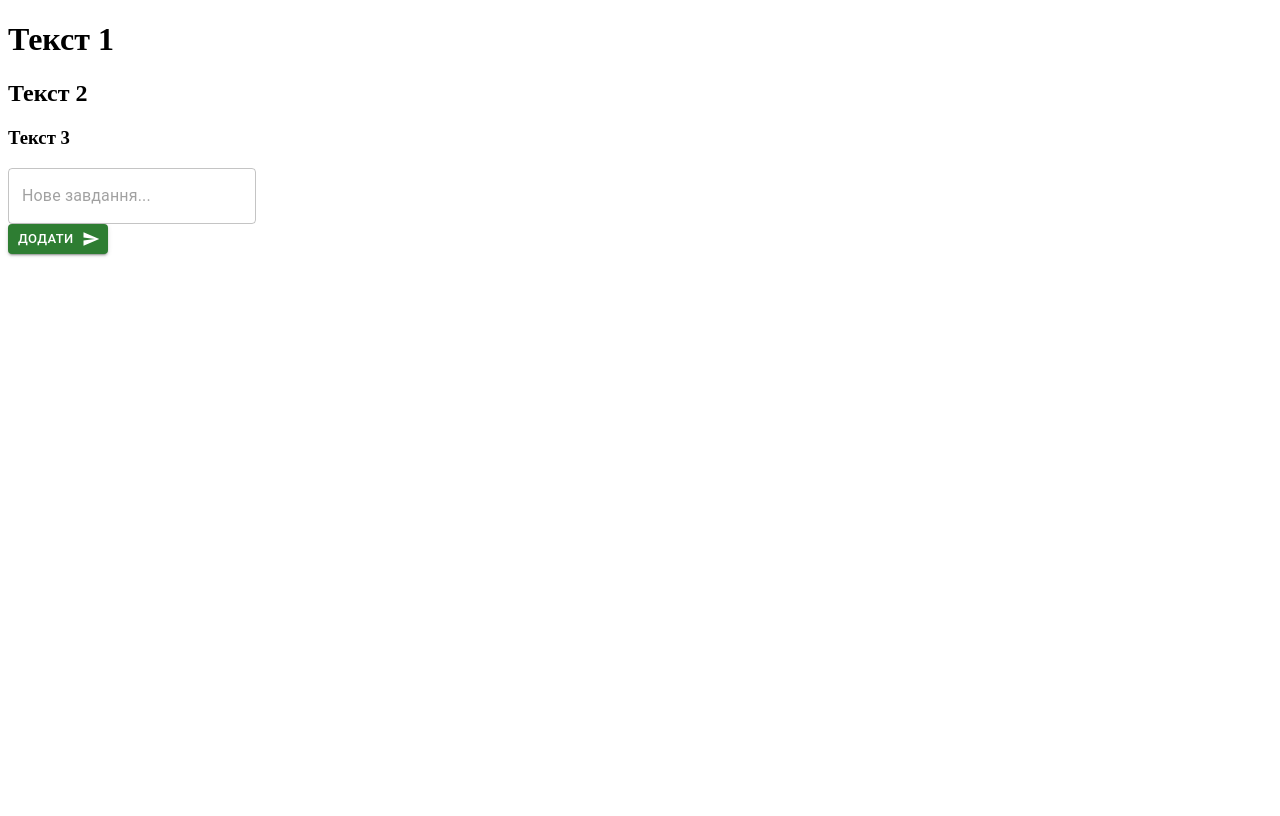
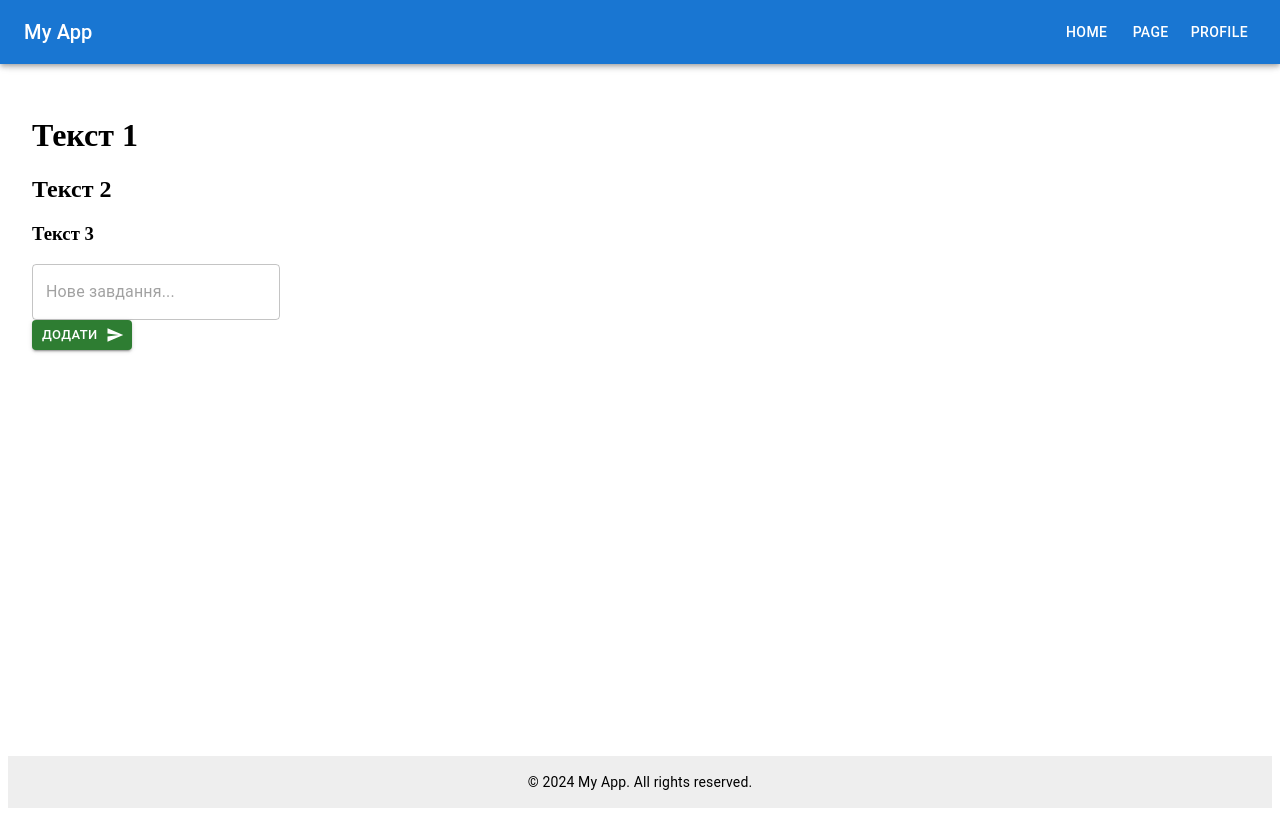
Before and after one commit to SurkovKostiantyn/my-app, a React (Vite) app: page /page in a window 1280 px wide. Built offline with nearby package versions, Linux system fonts and the light colour scheme.

Commit message:
+ router + MUI navigation

```diff
--- a/package.json
+++ b/package.json
@@ -29,6 +29,7 @@
     "gh-pages": "^6.3.0",
     "globals": "^15.14.0",
     "prettier": "^3.5.0",
+    "react-router-dom": "^7.2.0",
     "vite": "^6.1.0"
   }
 }
--- a/src/TodoList.jsx
+++ b/src/components/TodoList.jsx
@@ -1,5 +1,5 @@
 import React from 'react';
-import TodoItem from './TodoItem';
+import TodoItem from './TodoItem.jsx';
 
 function TodoList({ todos, onToggle, onDelete }) {
     return (
--- a/src/main.jsx
+++ b/src/main.jsx
@@ -1,9 +1,20 @@
-import { StrictMode } from 'react'
+import { BrowserRouter, Routes, Route } from "react-router-dom";
 import { createRoot } from 'react-dom/client'
-import App from './App.jsx'
+import Page from './pages/Page.jsx'
+import Home from "./pages/Home.jsx";
+import Profile from "./pages/Profile.jsx";
+import Layout from "./pages/Layout.jsx"
+import NoPage from "./pages/NoPage.jsx"
 
 createRoot(document.getElementById('root')).render(
-  <StrictMode>
-    <App />
-  </StrictMode>,
+  <BrowserRouter>
+      <Routes>
+          <Route path="/" element={<Layout />}>
+              <Route index element={<Home />} />
+              <Route path="page" element={<Page />} />
+              <Route path="profile" element={<Profile />} />
+              <Route path="*" element={<NoPage />} />
+          </Route>
+      </Routes>
+  </BrowserRouter>
 )
--- /dev/null
+++ b/src/pages/Home.jsx
@@ -0,0 +1,10 @@
+const Home = () => {
+
+    return(
+        <div>
+            IT'S HOME
+        </div>
+    )
+}
+
+export default Home;
--- /dev/null
+++ b/src/pages/Layout.jsx
@@ -0,0 +1,107 @@
+import React, { useState } from 'react';
+import { Outlet, Link } from 'react-router-dom';
+import AppBar from '@mui/material/AppBar';
+import Toolbar from '@mui/material/Toolbar';
+import IconButton from '@mui/material/IconButton';
+import MenuIcon from '@mui/icons-material/Menu';
+import Typography from '@mui/material/Typography';
+import Drawer from '@mui/material/Drawer';
+import List from '@mui/material/List';
+import ListItem from '@mui/material/ListItem';
+import ListItemButton from '@mui/material/ListItemButton';
+import ListItemText from '@mui/material/ListItemText';
+import Box from '@mui/material/Box';
+import Button from '@mui/material/Button';
+
+const navItems = [
+    { name: "Home", path: "/" },
+    { name: "Page", path: "/page" },
+    { name: "Profile", path: "/profile" },
+];
+
+const Layout = () => {
+    const [mobileOpen, setMobileOpen] = useState(false);
+
+    const handleDrawerToggle = () => {
+        setMobileOpen(!mobileOpen);
+    };
+
+    const drawer = (
+        <Box onClick={handleDrawerToggle} sx={{ textAlign: 'center' }}>
+            <Typography variant="h6" sx={{ my: 2 }}>
+                My App
+            </Typography>
+            <List>
+                {navItems.map((item) => (
+                    <ListItem key={item.name} disablePadding>
+                        <ListItemButton component={Link} to={item.path} sx={{ textAlign: 'center' }}>
+                            <ListItemText primary={item.name} />
+                        </ListItemButton>
+                    </ListItem>
+                ))}
+            </List>
+        </Box>
+    );
+
+    return (
+        <Box sx={{ display: 'flex', flexDirection: 'column', minHeight: '100vh' }}>
+            <AppBar component="nav">
+                <Toolbar>
+                    <IconButton
+                        color="inherit"
+                        aria-label="open drawer"
+                        edge="start"
+                        onClick={handleDrawerToggle}
+                        sx={{ mr: 2, display: { sm: 'none' } }}
+                    >
+                        <MenuIcon />
+                    </IconButton>
+                    <Typography variant="h6" component="div" sx={{ flexGrow: 1 }}>
+                        My App
+                    </Typography>
+                    <Box sx={{ display: { xs: 'none', sm: 'block' } }}>
+                        {navItems.map((item) => (
+                            <Button
+                                key={item.name}
+                                component={Link}
+                                to={item.path}
+                                sx={{ color: '#fff' }}
+                            >
+                                {item.name}
+                            </Button>
+                        ))}
+                    </Box>
+                </Toolbar>
+            </AppBar>
+
+            <Box component="nav">
+                <Drawer
+                    variant="temporary"
+                    open={mobileOpen}
+                    onClose={handleDrawerToggle}
+                    ModalProps={{
+                        keepMounted: true, // Покращена продуктивність на мобільних пристроях
+                    }}
+                    sx={{
+                        display: { xs: 'block', sm: 'none' },
+                        '& .MuiDrawer-paper': { boxSizing: 'border-box', width: 240 },
+                    }}
+                >
+                    {drawer}
+                </Drawer>
+            </Box>
+
+            <Box component="main" sx={{ flexGrow: 1, p: 3, mt: { xs: 7, sm: 8 } }}>
+                <Outlet />
+            </Box>
+
+            <Box component="footer" sx={{ py: 2, textAlign: 'center', backgroundColor: 'grey.200' }}>
+                <Typography variant="body2">
+                    &copy; {new Date().getFullYear()} My App. All rights reserved.
+                </Typography>
+            </Box>
+        </Box>
+    );
+};
+
+export default Layout;
--- /dev/null
+++ b/src/pages/NoPage.jsx
@@ -0,0 +1,5 @@
+const NoPage = () => {
+    return <h1>404</h1>;
+};
+
+export default NoPage;
--- /dev/null
+++ b/src/pages/Profile.jsx
@@ -0,0 +1,10 @@
+const Profile = () => {
+
+    return(
+        <div>
+            IT'S Profile
+        </div>
+    )
+}
+
+export default Profile;
--- a/vite.config.js
+++ b/vite.config.js
@@ -4,5 +4,5 @@ import react from '@vitejs/plugin-react'
 // https://vite.dev/config/
 export default defineConfig({
   plugins: [react()],
-  base: '/my-app/'
+  base: '/'
 })
```
Also changed, not shown: src/pages/Page.jsx (renamed from src/App.jsx, +5 -5 lines), src/components/TodoForm.jsx (renamed from src/TodoForm.jsx), src/components/TodoItem.jsx (renamed from src/TodoItem.jsx), 1 other file (tests, documents, lock files or other folders).
